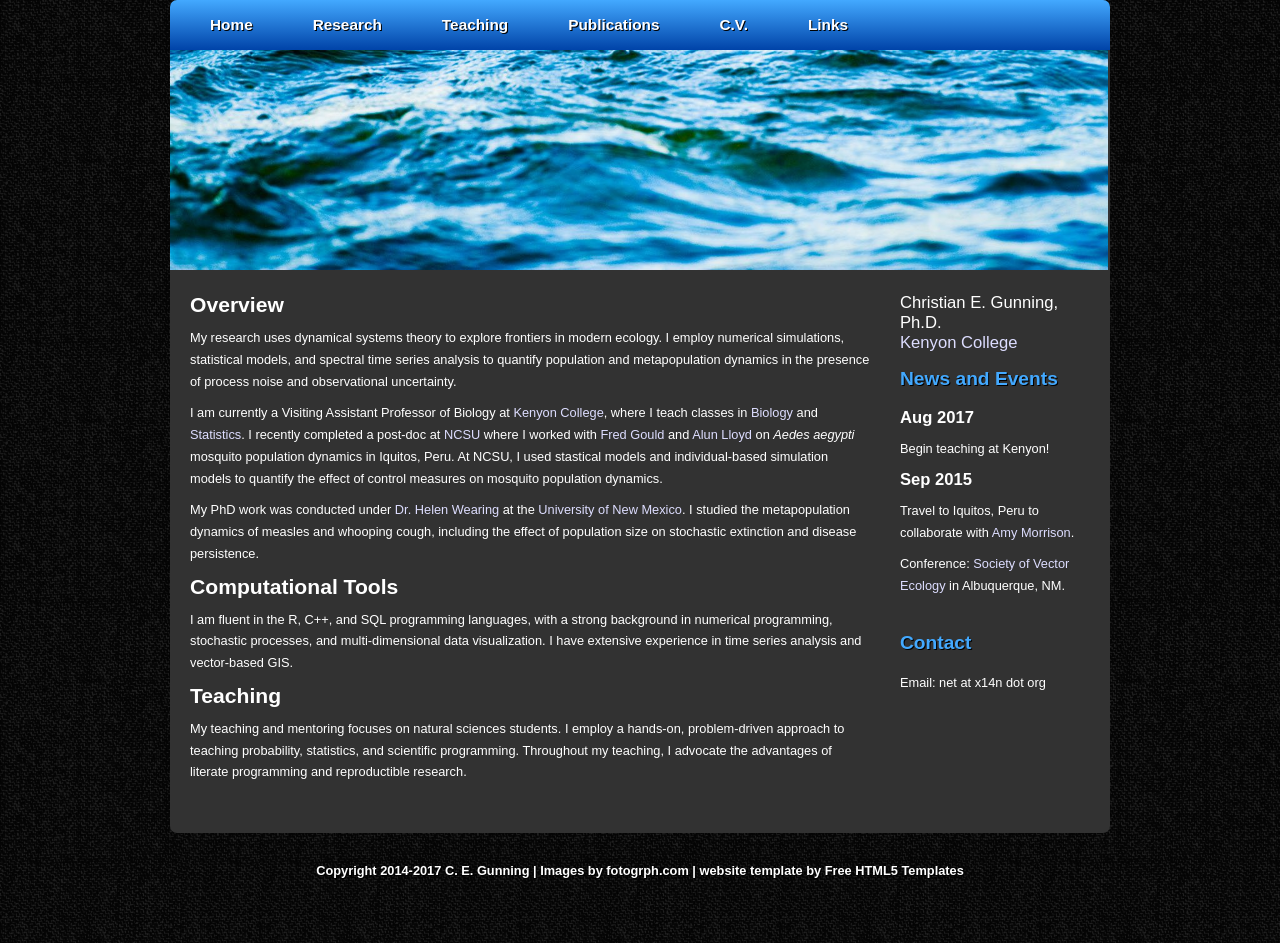
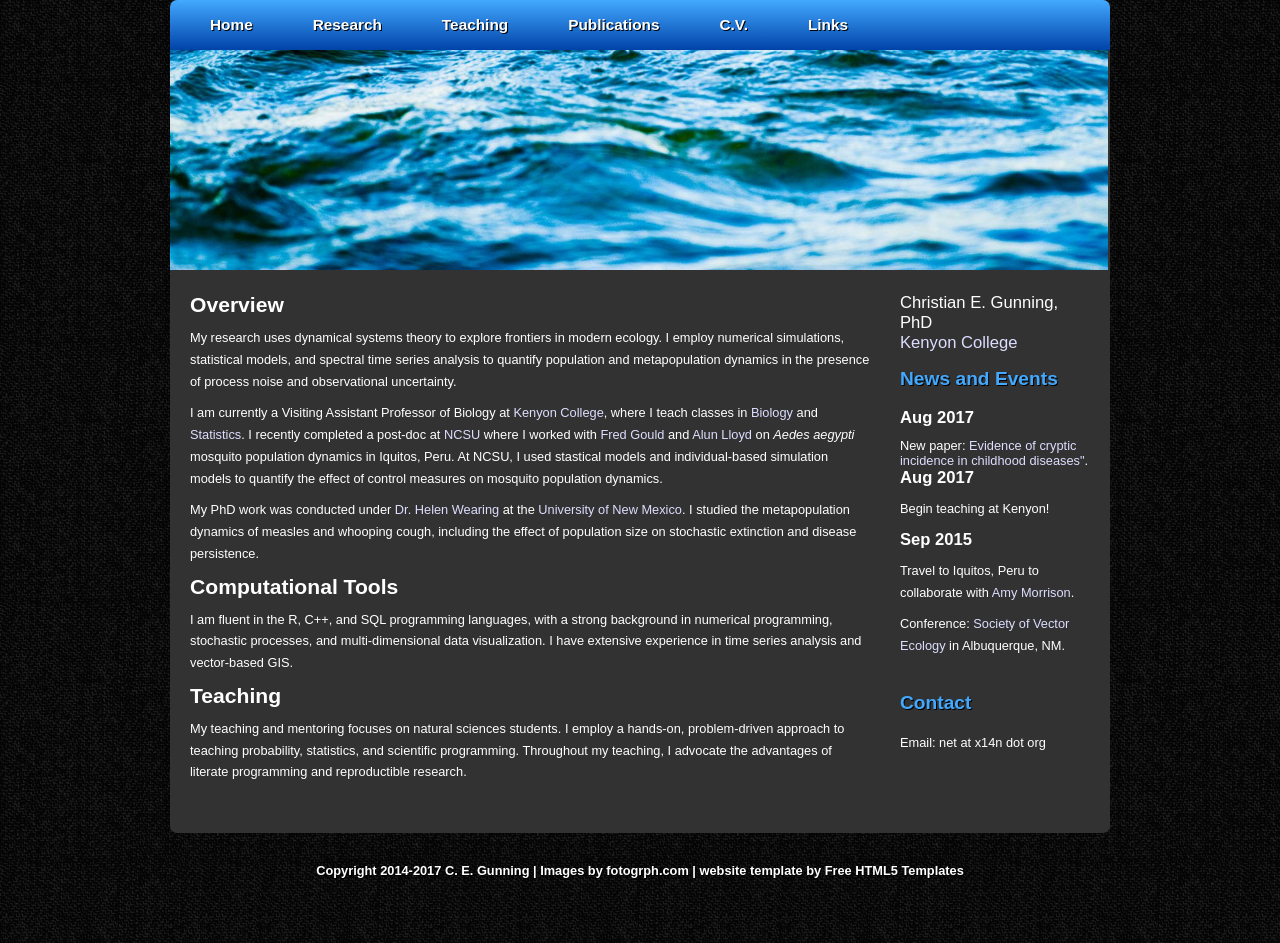
Before and after one commit to helmingstay/helmingstay.github.io, a plain HTML site: page index.html in a window 1280 px wide. Drawn offline with nearby package versions, Linux system fonts and the light colour scheme.

Commit message:
Add new procb pub to news, + link

```diff
--- a/includes/sidebar.html
+++ b/includes/sidebar.html
@@ -2,7 +2,7 @@
     <div class="sidebar">
       <div class="sidebar_item">
         <ul>
-            <li>Christian E. Gunning, Ph.D.
+            <li>Christian E. Gunning, PhD
             <li><a href="http://www.kenyon.edu/">Kenyon College</a>
         </ul>
       </div><!--close sidebar_item-->
@@ -10,6 +10,8 @@
     <div class="sidebar">
       <div class="sidebar_item">
         <h2>News and Events</h2>
+        <h3>Aug 2017</h3>
+        New paper: <a href="http://rspb.royalsocietypublishing.org/content/284/1861/20171268"<em>Evidence of cryptic incidence in childhood diseases"</em></a>.
         <h3>Aug 2017</h3>
         <p> Begin teaching at Kenyon!
         <h3>Sep 2015</h3>
```
